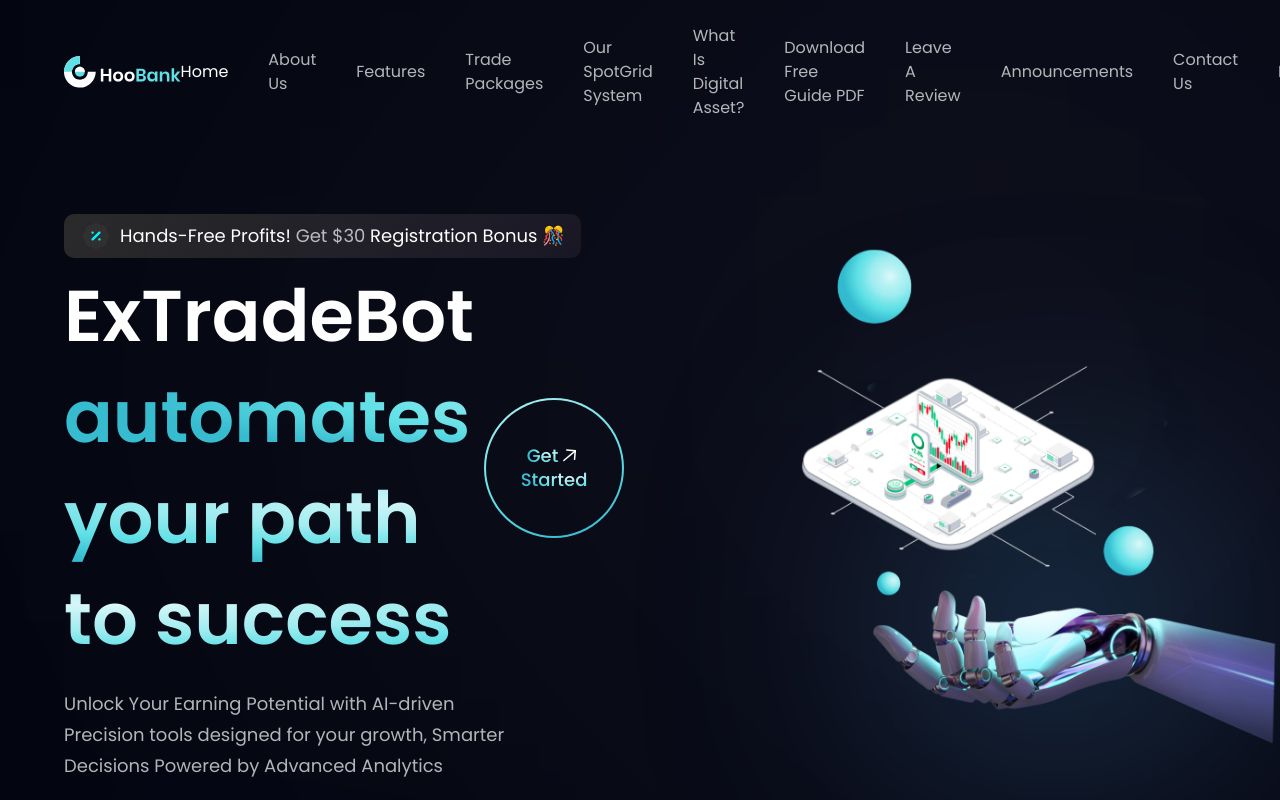
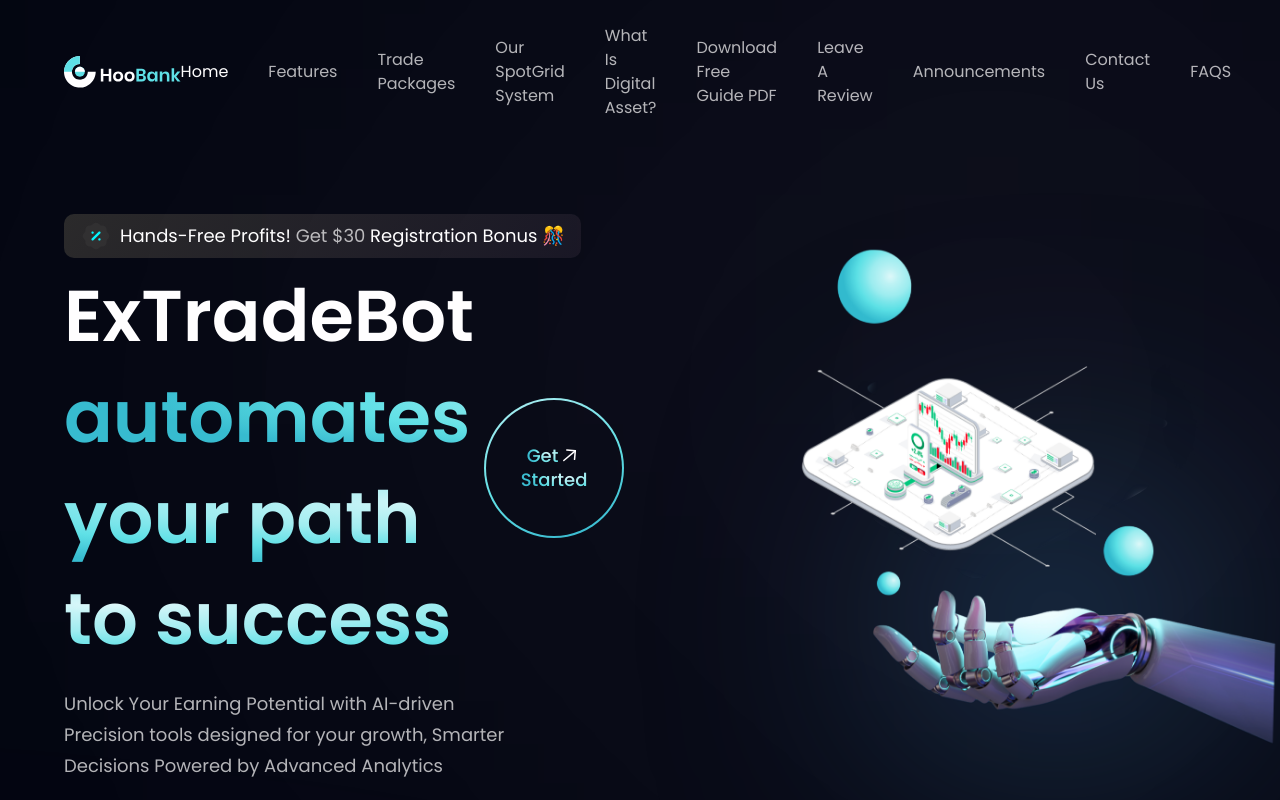
Before and after one commit to 6ix78/BigL, a React (Vite) app: page / in a window 1280 px wide. Shown: the top 800 px of the page. Built offline with nearby package versions, Linux system fonts and the light colour scheme.

Commit message:
Update index.js

```diff
--- a/src/constants/index.js
+++ b/src/constants/index.js
@@ -6,12 +6,8 @@
     title: "Home",
   },
    {
-    link: "https://www.hoobank.com/explore/",
-    title: "About Us",
-  },
-  {
-    id: "features",
-    title: "Features",
+     title: "Features",
+     link: "https://www.hoobank.com/explore/",
   },
   {
    link: "https://www.hoobank.com/explore/",
```
